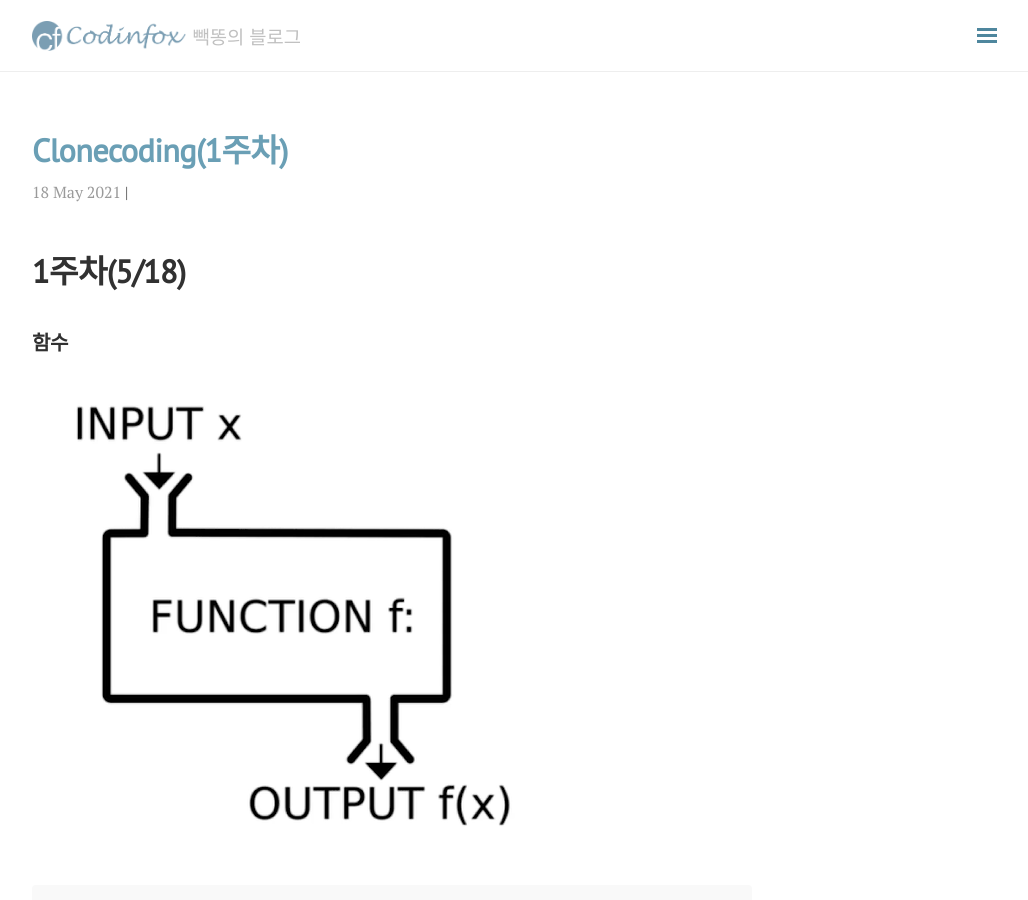
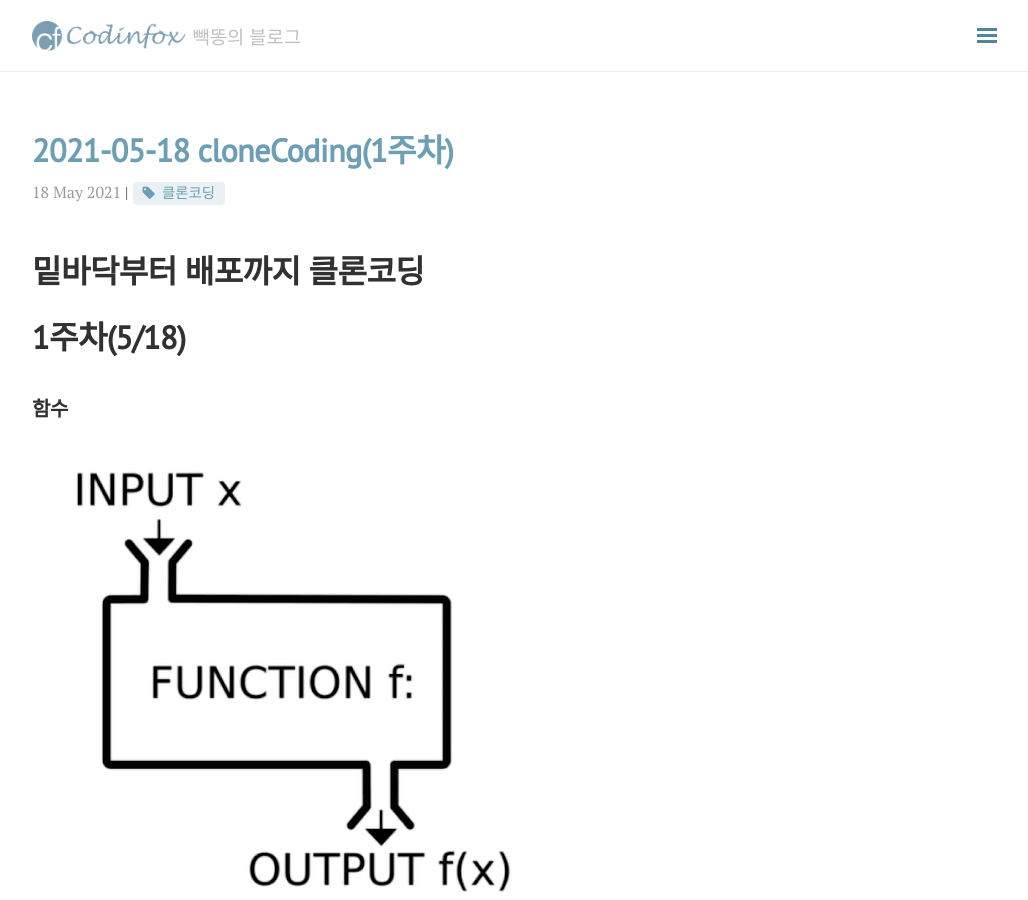
Before and after one commit to dohy-9443/dohy-9443.github.io, a Jekyll site: the page built from _posts/fast/2021-05-18-cloneCoding(1주차).md, in a window 1280 px wide and 900 px high. Shown: the whole window, without its empty margins (248-1276 px from the left). Built offline with Jekyll 4.4.1, drawn with Linux system fonts in a browser that asks for light colours; nearby versions of some CDN libraries; our own code applies the rules of GitHub Pages for plain Markdown files; comment, search, counter and statistics services are not loaded.

Commit message:
내용 수정

```diff
--- a/_posts/fast/2021-05-18-cloneCoding(1주차).md
+++ b/_posts/fast/2021-05-18-cloneCoding(1주차).md
@@ -1,3 +1,21 @@
+---
+layout: post
+title: 2021-05-18 cloneCoding(1주차)
+category: cloneCoding
+permalink: /log/:year/:month/:day/:title/
+tags: [클론코딩]
+comments: true
+
+
+
+
+
+---
+
+
+
+# 밑바닥부터 배포까지 클론코딩
+
 # 1주차(5/18)
 
 ## 함수
```
